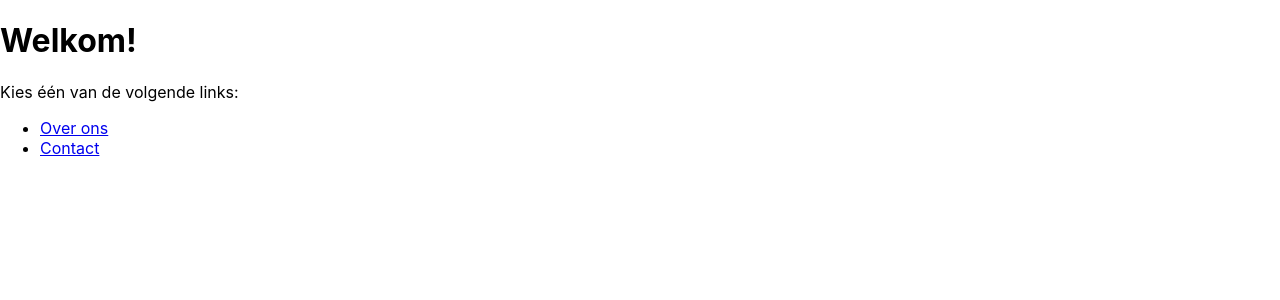
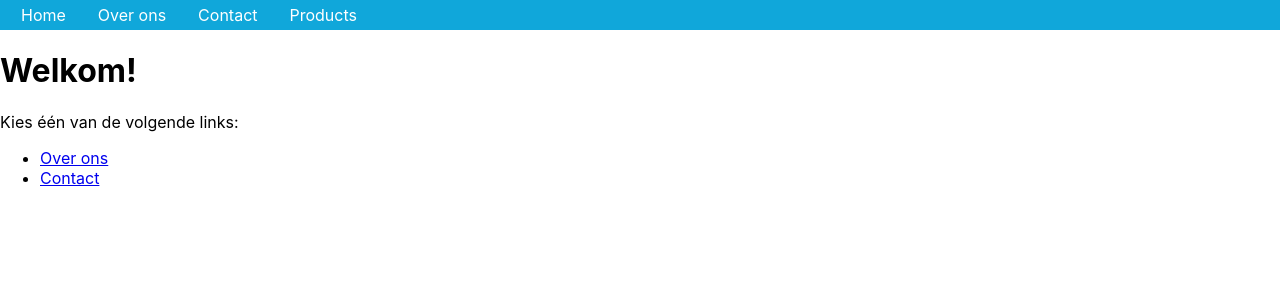
Before and after one commit to HOGENT-Web/RoutingDemo, a React (Vite) app: page / in a window 1280 px wide. Shown: the top 300 px of the page. Built offline with nearby package versions, Linux system fonts and the light colour scheme.

Commit message:
Add Root Route

```diff
--- /dev/null
+++ b/src/Root.jsx
@@ -0,0 +1,25 @@
+import { Outlet, Link } from 'react-router-dom';
+
+export default function Root() {
+  return (
+    <div>
+      <nav>
+        <ul>
+          <li>
+            <Link to='/'>Home</Link>
+          </li>
+          <li>
+            <Link to='/over'>Over ons</Link>
+          </li>
+          <li>
+            <Link to='/contact'>Contact</Link>
+          </li>
+          <li>
+            <Link to='/products'>Products</Link>
+          </li>
+        </ul>
+      </nav>
+      <Outlet />
+    </div>
+  );
+}
--- a/src/index.css
+++ b/src/index.css
@@ -6,3 +6,26 @@ body {
   -webkit-font-smoothing: antialiased;
   -moz-osx-font-smoothing: grayscale;
 }
+
+nav ul {
+  list-style-type: none;
+  display: flex;
+  background-color: rgb(16, 167, 218);
+  margin: 0;
+  padding: 5px;
+}
+
+nav ul li a {
+  color: white;
+  text-align: center;
+  padding: 16px;
+  text-decoration: none;
+}
+
+nav li {
+  font-size: 16px;
+}
+
+nav ul li a:hover {
+  background-color: darkblue;
+}
--- a/src/main.jsx
+++ b/src/main.jsx
@@ -17,12 +17,20 @@ import {
   Products,
   Product,
 } from './pages.jsx';
+import Root from './Root.jsx';
 
 const router = createBrowserRouter([
   {
     path: '/',
+    element: <Root />,
+    children: [
+      {
+        index: true,
         element: <Home />,
-    errorElement: <NotFound />,
+      },
+      {
+        path: '/',
+        element: <Home />,
       },
       {
         path: 'over',
@@ -42,6 +50,8 @@ const router = createBrowserRouter([
           },
         ],
       },
+      { path: 'contact', element: <Contact /> },
+      { path: 'services', element: <Navigate to='/over/services' replace /> },
       {
         path: '/products',
         children: [
@@ -55,9 +65,9 @@ const router = createBrowserRouter([
           },
         ],
       },
-  { path: 'services', element: <Navigate to='/over/services' replace /> },
-  { path: 'contact', element: <Contact /> },
       { path: '*', element: <NotFound /> },
+    ],
+  },
 ]);
 
 ReactDOM.createRoot(document.getElementById('root')).render(
```
Lines whose indentation alone changed are shown as unchanged.
